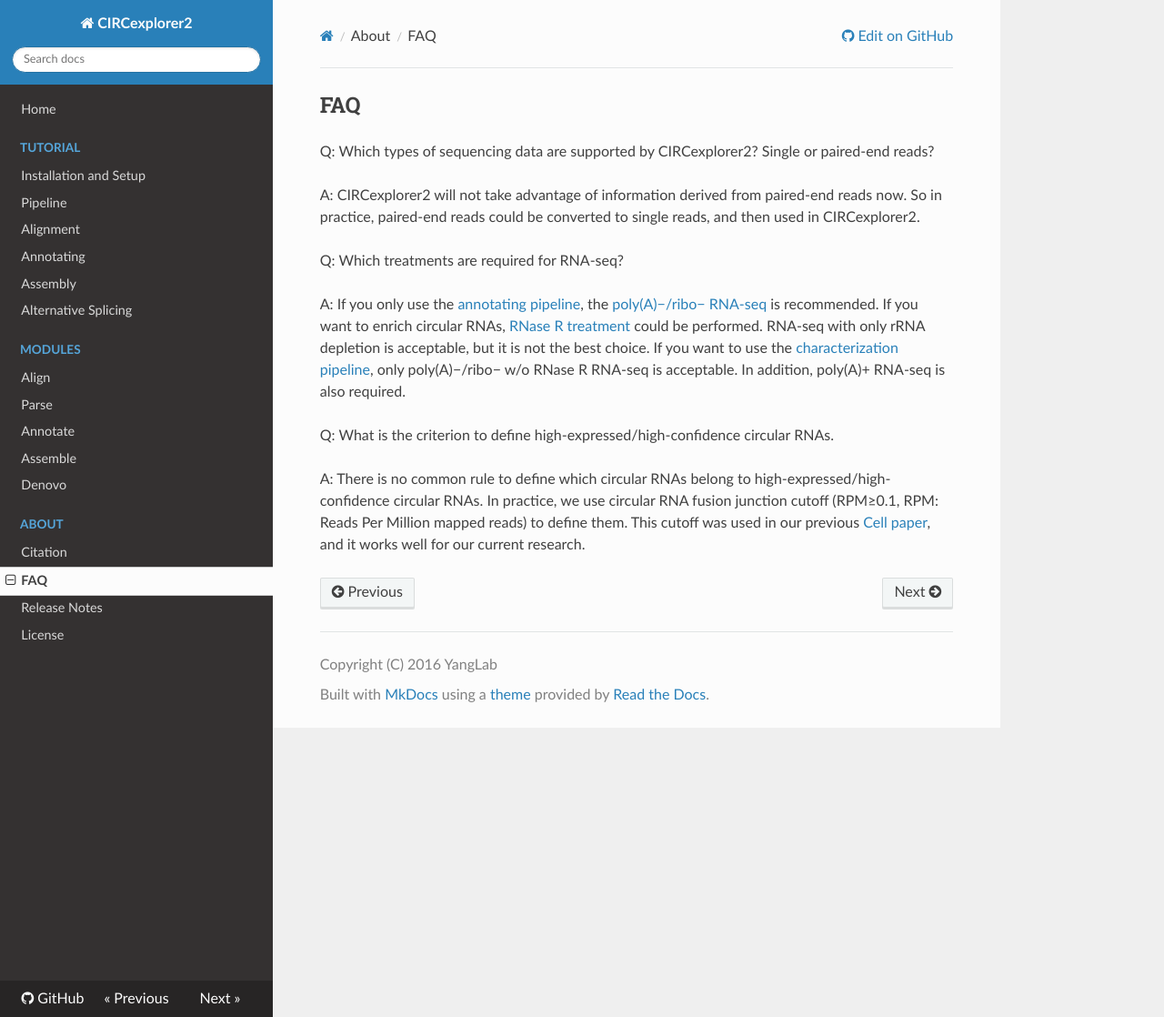
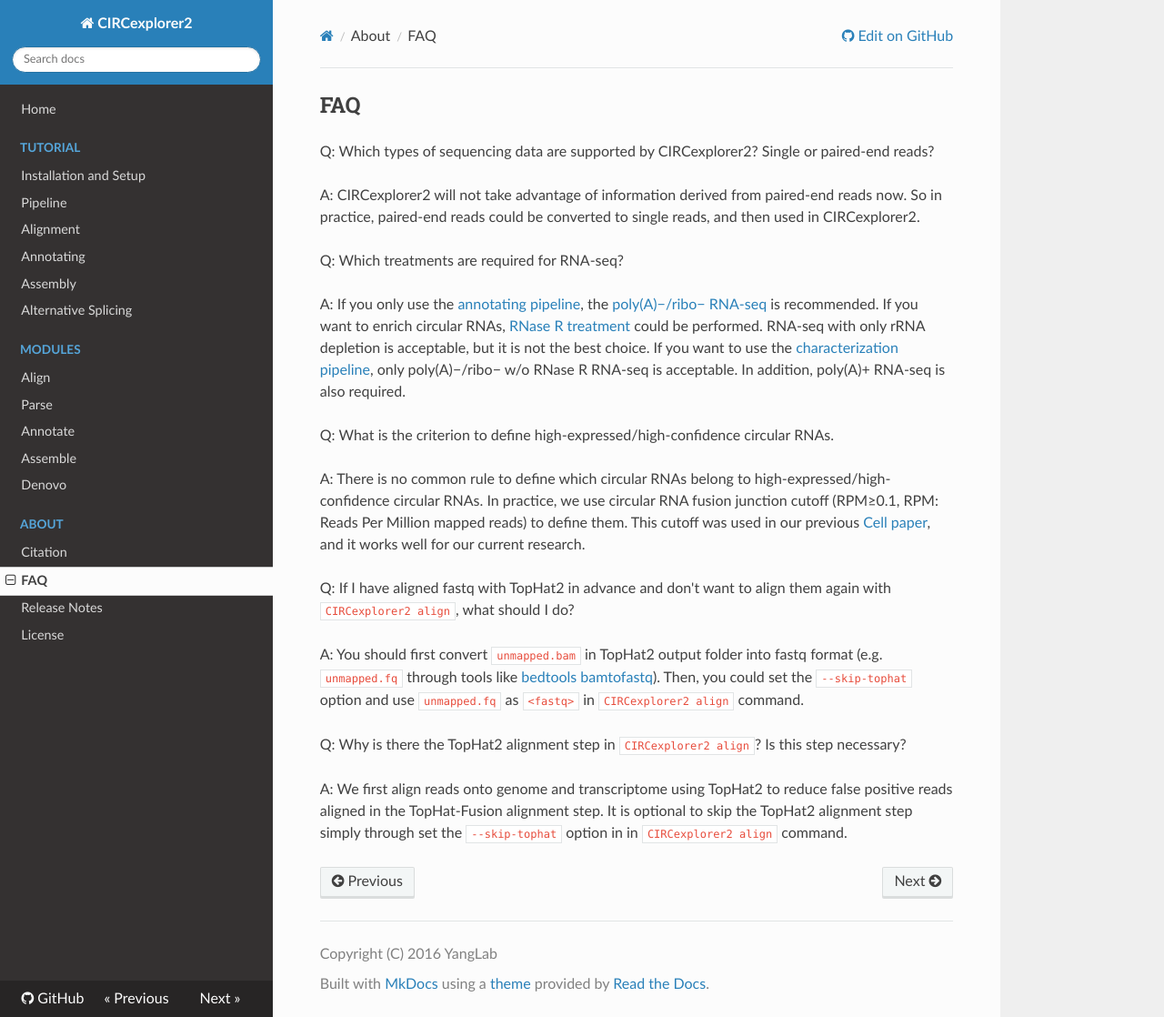
Before and after one commit to YangLab/CIRCexplorer2, an MkDocs documentation site: the page built from docs/about/faq.md, in a window 1280 px wide and 1118 px high. Shown: the whole window at 91% size. Built offline with MkDocs 1.6.1, drawn with Linux system fonts in a browser that asks for light colours; nearby versions of some CDN libraries; old or Windows-style settings are respelled for this version of MkDocs.

Commit message:
fix bugs in align --skip-tophat mode

```diff
--- a/docs/about/faq.md
+++ b/docs/about/faq.md
@@ -11,3 +11,11 @@ A: If you only use the [annotating pipeline](../tutorial/pipeline.md), the [poly
 Q: What is the criterion to define high-expressed/high-confidence circular RNAs.
 
 A: There is no common rule to define which circular RNAs belong to high-expressed/high-confidence circular RNAs. In practice, we use circular RNA fusion junction cutoff (RPM≥0.1, RPM: Reads Per Million mapped reads) to define them. This cutoff was used in our previous [Cell paper](http://www.sciencedirect.com/science/article/pii/S0092867414011118), and it works well for our current research.
+
+Q: If I have aligned fastq with TopHat2 in advance and don't want to align them again with `CIRCexplorer2 align`, what should I do?
+
+A: You should first convert `unmapped.bam` in TopHat2 output folder into fastq format (e.g. `unmapped.fq` through tools like [bedtools bamtofastq](http://bedtools.readthedocs.io/en/latest/content/tools/bamtobed.html)). Then, you could set the `--skip-tophat` option and use `unmapped.fq` as `<fastq>` in `CIRCexplorer2 align` command.
+
+Q: Why is there the TopHat2 alignment step in `CIRCexplorer2 align`? Is this step necessary?
+
+A: We first align reads onto genome and transcriptome using TopHat2 to reduce false positive reads aligned in the TopHat-Fusion alignment step. It is optional to skip the TopHat2 alignment step simply through set the `--skip-tophat` option in in `CIRCexplorer2 align` command.
```
Also changed, not shown: docs/modules/align.md (+1 -1 lines), 1 other file.
